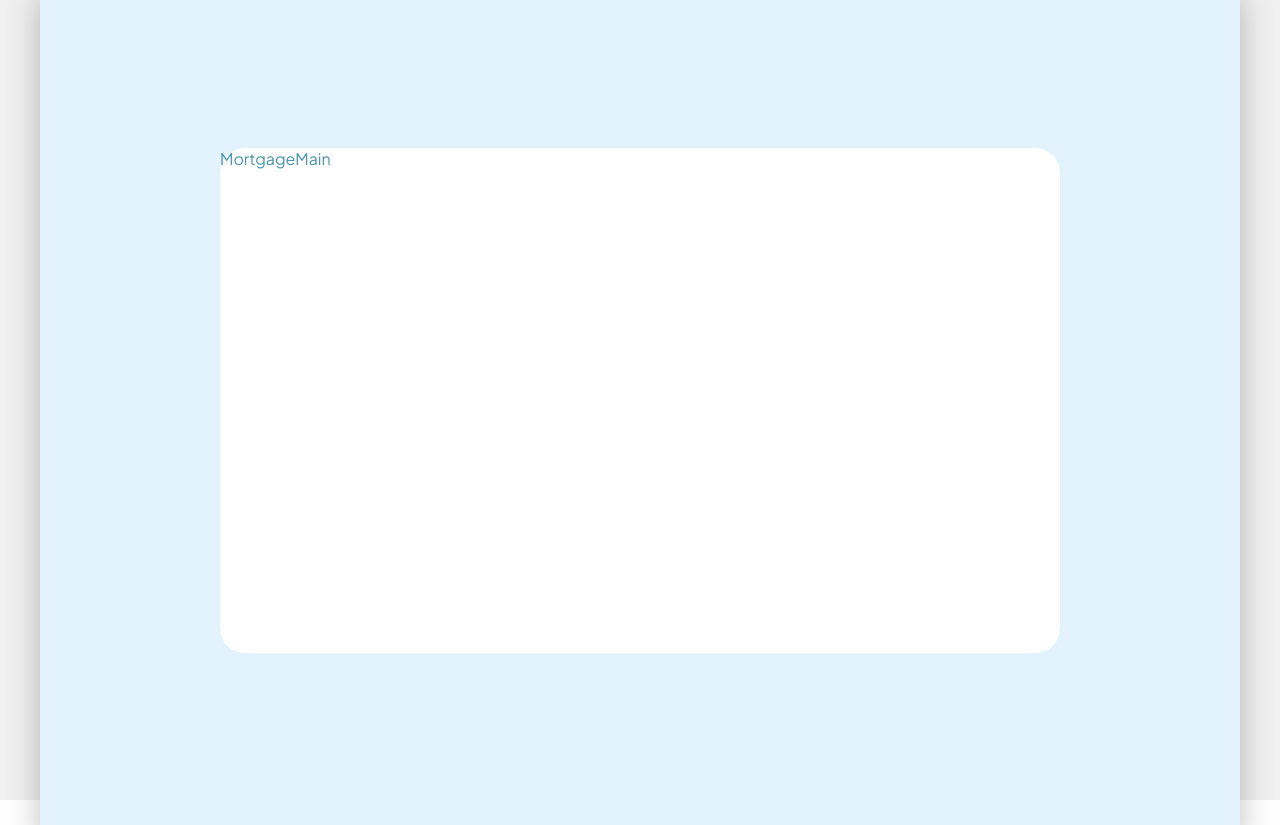
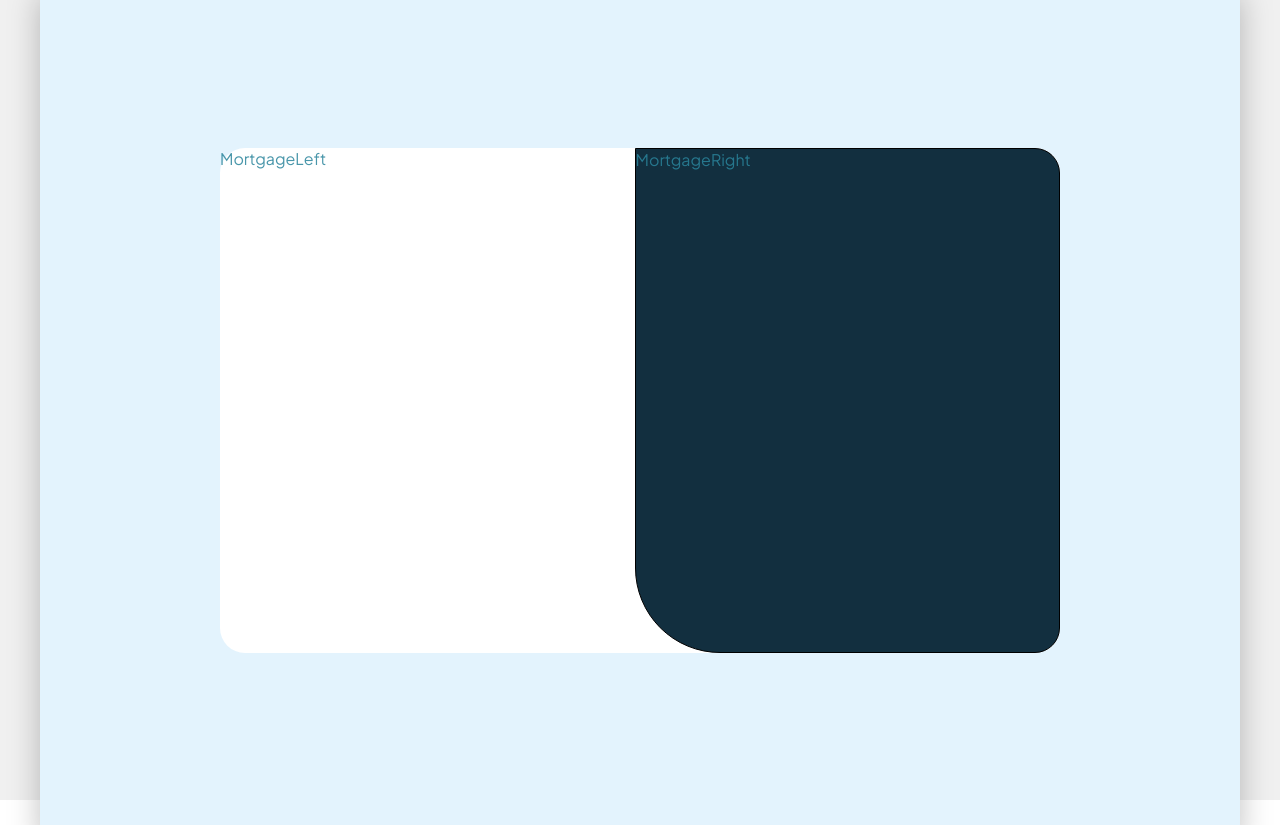
Before and after one commit to Lorenzo91347/mortgage-calculator, a React (Create React App) app: page / in a window 1280 px wide. Built offline with nearby package versions, Linux system fonts and the light colour scheme.

Commit message:
feat:mortgage parallel boxes styled

```diff
--- a/src/Main.scss
+++ b/src/Main.scss
@@ -5,6 +5,7 @@
    justify-content:center;
    height: 100vh;
    background-color: #f0f0f0;
+
    .main-container{
       background-color: var(--slate-100);
       color:rgba(42, 132, 155, 0.855);
@@ -14,12 +15,29 @@
       align-items: center;
       justify-content: center;
       box-shadow: 0 20px 30px rgba(0, 0, 0, 0.25);
+
       .mortgage-main{
          background-color: #ffffff;
          display: flex;
          width: 840px;
          height:505px;
          border-radius: 25px;
+         align-items: center;
+         justify-content: center;
+
+         .mort-left{
+            flex-grow: 1;
+            height: 100%;
+         }
+
+         .mort-right{
+            flex-grow: 1;
+            height: 100%;
+            border-radius: 0px 25px 25px 85px;
+            border: 1px solid black;
+            background-color: var(--slate-900);
+         }
+
 
       }
    };
--- a/src/components/MainCnt.js
+++ b/src/components/MainCnt.js
@@ -1,4 +1,3 @@
-import './MortgageMain';
 import { MortgageMain } from './MortgageMain';
 
 function MainContainer(){
--- /dev/null
+++ b/src/components/MortgageLeft.js
@@ -0,0 +1,9 @@
+
+
+const MortgageLeft = () => {
+  return (
+    <div className="mort-left">MortgageLeft</div>
+  )
+}
+
+export default MortgageLeft
--- a/src/components/MortgageMain.js
+++ b/src/components/MortgageMain.js
@@ -1,7 +1,12 @@
-
+import MortgageLeft from "./MortgageLeft";
+import MortgageRight from "./MortgageRight";
 
 export const MortgageMain = () => {
   return (
-    <div className="mortgage-main">MortgageMain</div>
+  <div className="mortgage-main">
+  <MortgageLeft/>
+  <MortgageRight/>
+  </div>
   )
+
 }
--- /dev/null
+++ b/src/components/MortgageRight.js
@@ -0,0 +1,9 @@
+
+
+const MortgageRight = () => {
+  return (
+    <div className="mort-right">MortgageRight</div>
+  )
+}
+
+export default MortgageRight
```
Also changed, not shown: src/components/MOrtgageResult.js (added, +9 -0 lines), src/components/MortgageForm.js (added, +9 -0 lines).
